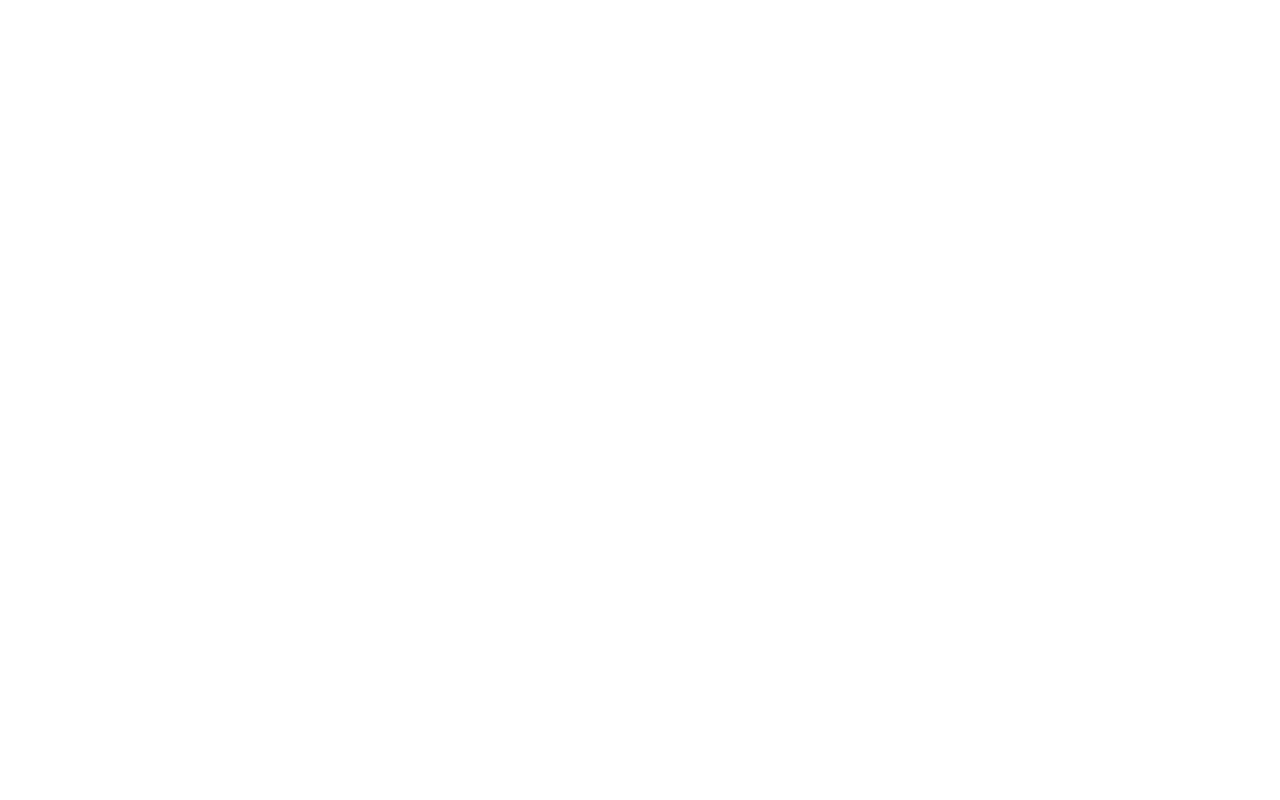
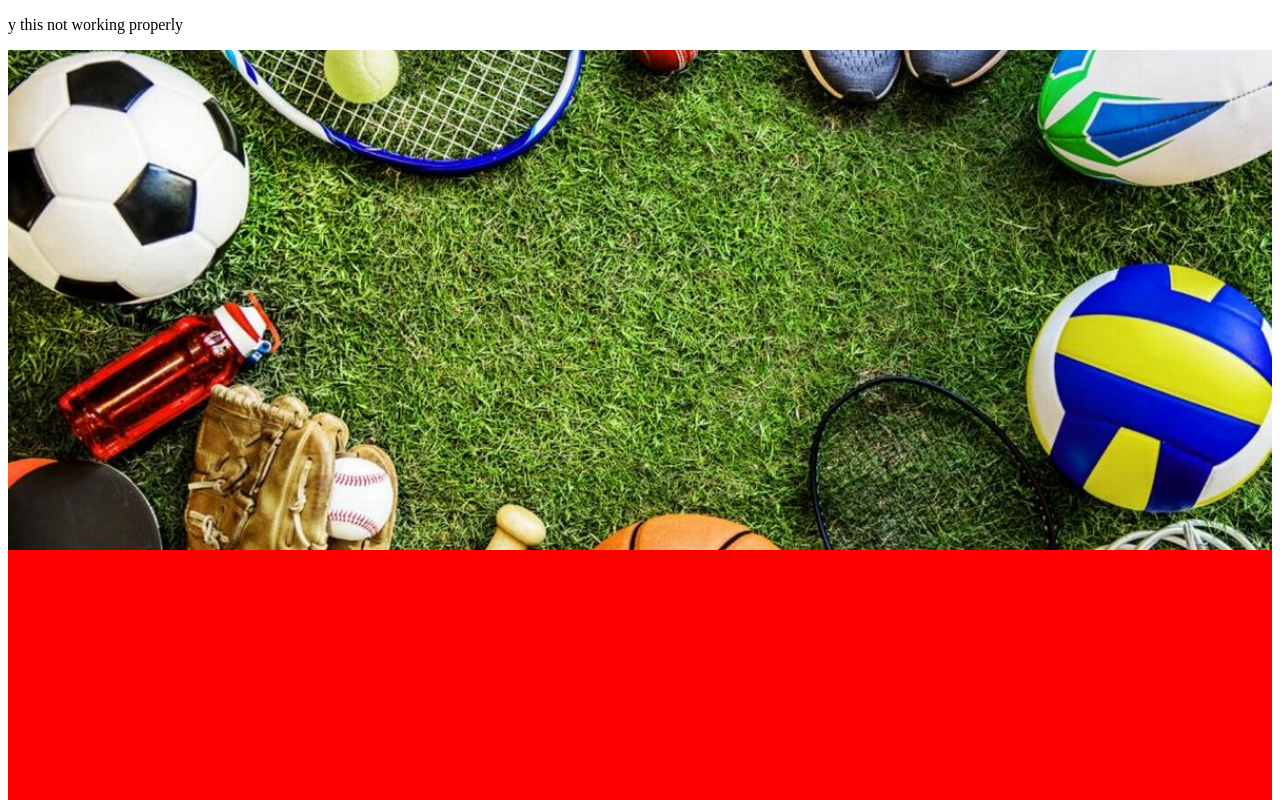
Before and after one commit to ABhangu59/WAAAVE, a plain HTML site: page main.html in a window 1280 px wide. Shown: the top 800 px of the page. Drawn offline with Linux system fonts and the light colour scheme.

Commit message:
super scuffed

```diff
--- a/main.html
+++ b/main.html
@@ -1,11 +1,31 @@
 <!DOCTYPE html>
 <html>
-  <head>
+<head>
+<meta name="viewport" content="width=device-width, initial-scale=1">
+<style>
+.parallax {
+  /* The image used */
+  background-image: url("sports.jpeg");
+  background-color: #504a4a;
 
-  </head>
-  <body">
+  min-height: 500px;
 
+  background-attachment: fixed;
+  background-position: center;
+  background-repeat: no-repeat;
+  background-size: cover;
+}
+</style>
+</head>
+<body>
 
+<p> y this not working properly</p>
 
-  </body>
+<div class="parallax"></div>
+
+<div style="height:1000px;background-color:red;font-size:36px">
+
+</div>
+
+</body>
 </html>
```
Also changed, not shown: assets/Test_image.jpeg (added), sports.jpeg (added), 2 other files.
